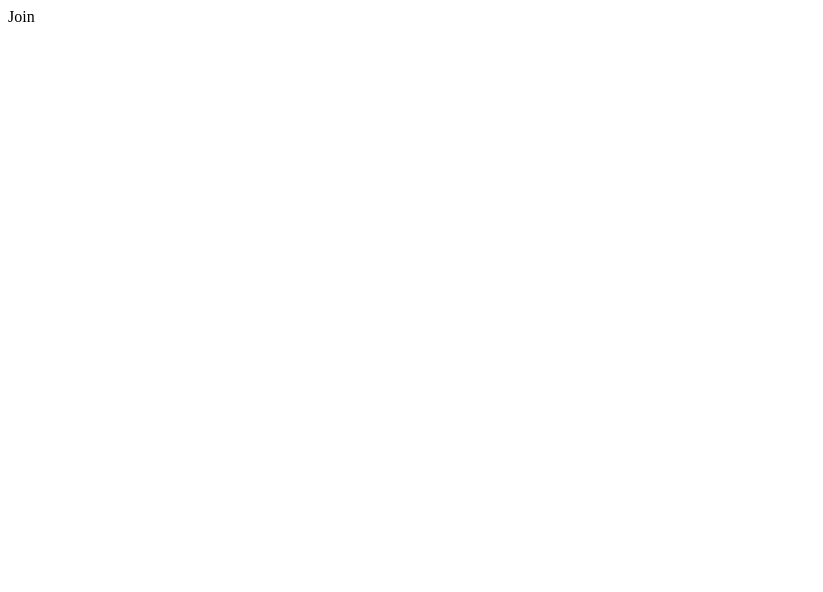
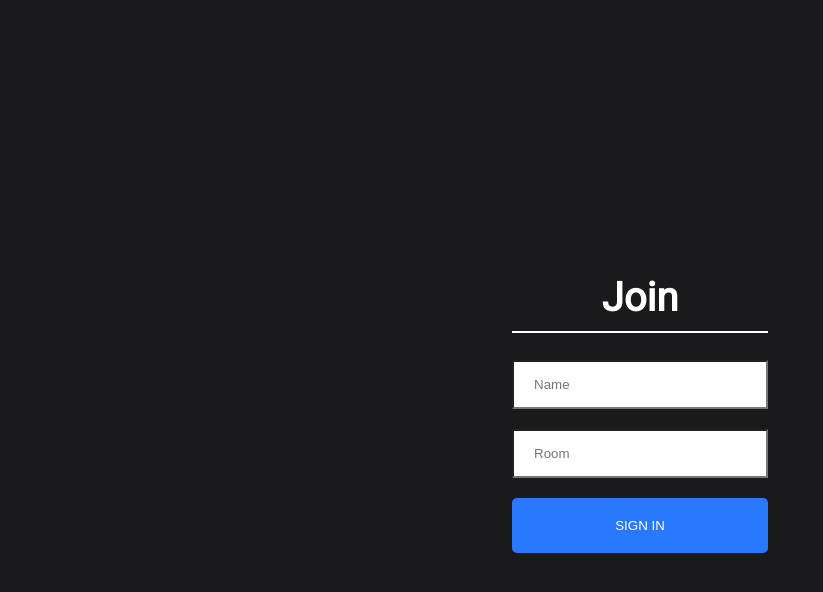
Before and after one commit to MrViometal/chat-app-frontend, a React (Create React App) app: page / in a window 1280 px wide. Shown: the top 592 px of the page, without its empty margins (0-823 px from the left). Built offline with nearby package versions, Linux system fonts and the light colour scheme.

Commit message:
add basic join form

```diff
--- a/public/index.html
+++ b/public/index.html
@@ -2,42 +2,17 @@
 <html lang="en">
   <head>
     <meta charset="utf-8" />
-    <link rel="icon" href="%PUBLIC_URL%/favicon.ico" />
+    <link rel="shortcut icon" href="%PUBLIC_URL%/favicon.ico" />
     <meta name="viewport" content="width=device-width, initial-scale=1" />
     <meta name="theme-color" content="#000000" />
-    <meta
-      name="description"
-      content="Web site created using create-react-app"
+    <link
+      href="https://fonts.googleapis.com/css?family=Roboto&display=swap"
+      rel="stylesheet"
     />
-    <link rel="apple-touch-icon" href="%PUBLIC_URL%/logo192.png" />
-    <!--
-      manifest.json provides metadata used when your web app is installed on a
-      user's mobile device or desktop. See https://developers.google.com/web/fundamentals/web-app-manifest/
-    -->
-    <link rel="manifest" href="%PUBLIC_URL%/manifest.json" />
-    <!--
-      Notice the use of %PUBLIC_URL% in the tags above.
-      It will be replaced with the URL of the `public` folder during the build.
-      Only files inside the `public` folder can be referenced from the HTML.
-
-      Unlike "/favicon.ico" or "favicon.ico", "%PUBLIC_URL%/favicon.ico" will
-      work correctly both with client-side routing and a non-root public URL.
-      Learn how to configure a non-root public URL by running `npm run build`.
-    -->
-    <title>React App</title>
+    <title>Chat App</title>
   </head>
   <body>
     <noscript>You need to enable JavaScript to run this app.</noscript>
     <div id="root"></div>
-    <!--
-      This HTML file is a template.
-      If you open it directly in the browser, you will see an empty page.
-
-      You can add webfonts, meta tags, or analytics to this file.
-      The build step will place the bundled scripts into the <body> tag.
-
-      To begin the development, run `npm start` or `yarn start`.
-      To create a production bundle, use `npm run build` or `yarn build`.
-    -->
   </body>
 </html>
--- a/src/App.js
+++ b/src/App.js
@@ -1,8 +1,8 @@
 import React from 'react';
 import { BrowserRouter as Router, Route } from 'react-router-dom';
 
-import Join from './components/Join';
-import Chat from './components/Chat';
+import Join from './components/Join/Join.jsx';
+import Chat from './components/Chat/Chat.jsx';
 
 const App = () => (
   <Router>
--- a/src/components/Join.js
+++ /dev/null
@@ -1,7 +0,0 @@
-import React from 'react';
-
-function Join() {
-  return <div>Join</div>;
-}
-
-export default Join;
--- /dev/null
+++ b/src/components/Join/Join.css
@@ -0,0 +1,71 @@
+html,
+body {
+  font-family: 'Roboto', sans-serif;
+  padding: 0;
+  margin: 0;
+  background-color: #2979ff;
+}
+
+#root {
+  height: 100vh;
+}
+
+* {
+  box-sizing: border-box;
+}
+
+.joinOuterContainer {
+  display: flex;
+  justify-content: center;
+  text-align: center;
+  height: 100vh;
+  align-items: center;
+  background-color: #1a1a1d;
+}
+
+.joinInnerContainer {
+  width: 20%;
+}
+
+.joinInput {
+  border-radius: 0;
+  padding: 15px 20px;
+  width: 100%;
+}
+
+.heading {
+  color: white;
+  font-size: 2.5em;
+  padding-bottom: 10px;
+  border-bottom: 2px solid white;
+}
+
+.button {
+  color: #fff !important;
+  text-transform: uppercase;
+  text-decoration: none;
+  background: #2979ff;
+  padding: 20px;
+  border-radius: 5px;
+  display: inline-block;
+  border: none;
+  width: 100%;
+}
+
+.mt-20 {
+  margin-top: 20px;
+}
+
+@media (min-width: 320px) and (max-width: 480px) {
+  .joinOuterContainer {
+    height: 100%;
+  }
+
+  .joinInnerContainer {
+    width: 90%;
+  }
+}
+
+button:focus {
+  outline: 0;
+}
--- /dev/null
+++ b/src/components/Join/Join.jsx
@@ -0,0 +1,43 @@
+import React, { useState } from 'react';
+import { Link } from 'react-router-dom';
+
+import './Join.css';
+
+const Join = () => {
+  const [name, setName] = useState('');
+  const [room, setRoom] = useState('');
+
+  return (
+    <div className='joinOuterContainer'>
+      <div className='joinInnerContainer'>
+        <h1 className='heading'>Join</h1>
+        <div>
+          <input
+            placeholder='Name'
+            className='joinInput'
+            type='text'
+            onChange={(e) => setName(e.target.value)}
+          />
+        </div>
+        <div>
+          <input
+            placeholder='Room'
+            className='joinInput mt-20'
+            type='text'
+            onChange={(e) => setRoom(e.target.value)}
+          />
+        </div>
+        <Link
+          onClick={(e) => (!name || !room ? e.preventDefault() : null)}
+          to={`./chat?name=${name}&room=${room}`}
+        >
+          <button className='button mt-20' type='submit'>
+            Sign In
+          </button>
+        </Link>
+      </div>
+    </div>
+  );
+};
+
+export default Join;
```
Also changed, not shown: public/logo192.png (deleted), public/logo512.png (deleted), public/manifest.json (deleted), public/robots.txt (deleted), src/components/Chat/Chat.css (added), src/components/Chat/Chat.jsx (renamed from src/components/Chat.js).
